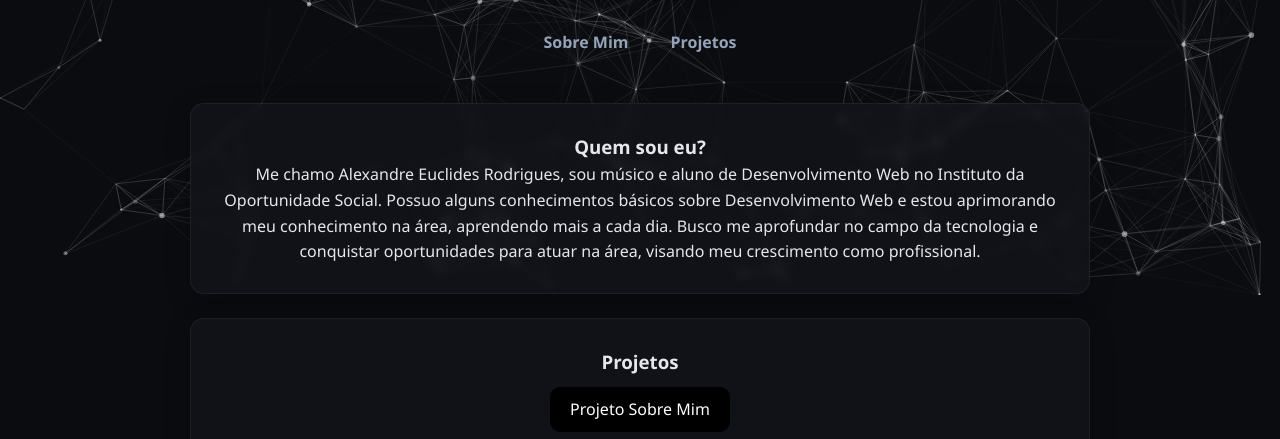
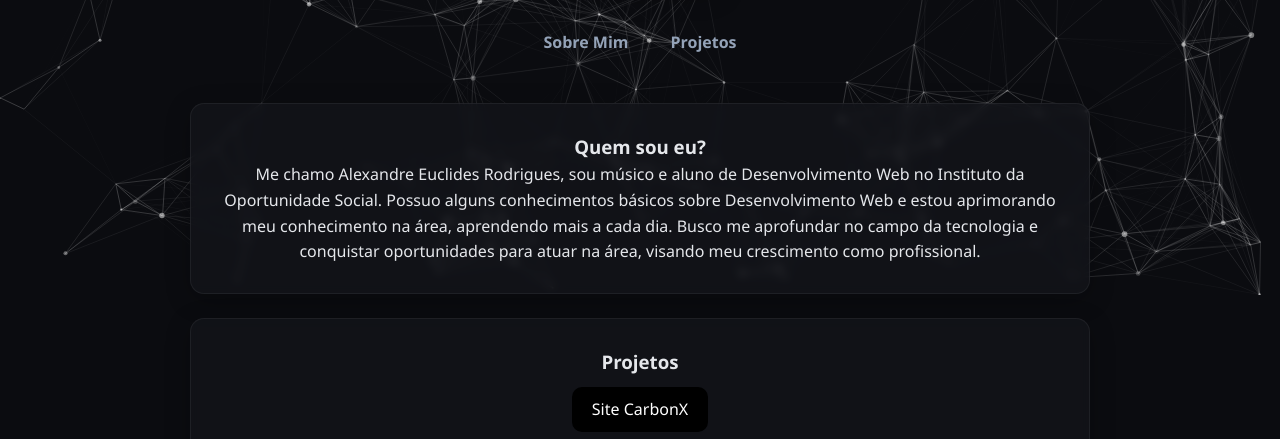
Before and after one commit to Elemento46/portfolio, a website: page index.html in a window 1280 px wide. Shown: the part 505-944 px from the top of the page. Drawn offline with nearby package versions, Linux system fonts and the light colour scheme.

Commit message:
alteração de projeto

```diff
--- a/index.html
+++ b/index.html
@@ -49,8 +49,8 @@
             <section id="projetos" class="projetos">
                 <h3>Projetos</h3>
                 <div class="cardProjeto">
-                    <a href="https://elemento46.github.io/atividade-30-04/index.html" target="_blank"
-                        rel="noopener">Projeto Sobre Mim</a>
+                    <a href="https://elemento46.github.io/tcc-final target="_blank"
+                        rel="noopener">Site CarbonX</a>
                 </div>
                 <div class="cardProjeto">
                     <a href="https://github.com/Elemento46/graficos-python" target="_blank" rel="noopener">Gráficos em
```
